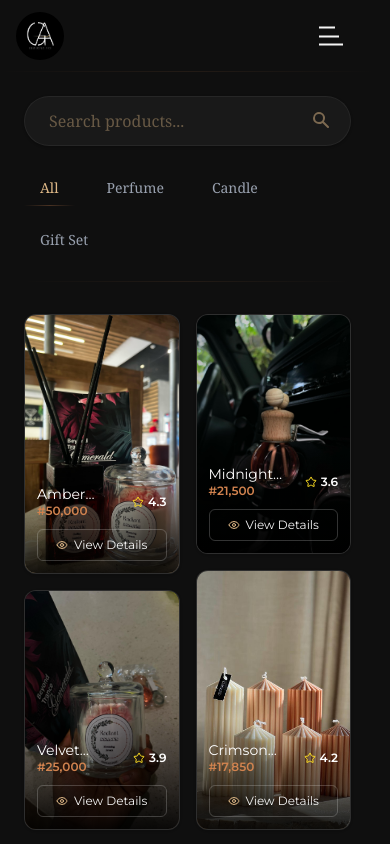
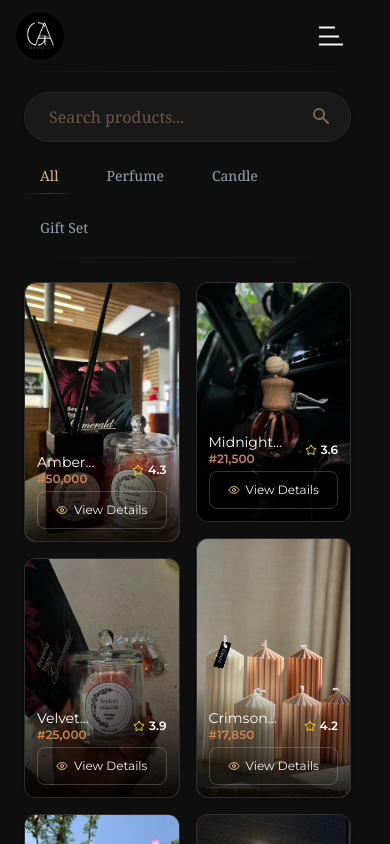
Before and after one commit to Dee-jedi/gemerald, a React (Vite) app: page /products in a window 390 px wide. Shown: the top 844 px of the page. Built offline with nearby package versions, Linux system fonts and the light colour scheme; a web font is replaced by a local one.

Commit message:
Finishing touches to products

```diff
--- a/src/components/products/ProductCard.jsx
+++ b/src/components/products/ProductCard.jsx
@@ -74,7 +74,7 @@ export const ProductCard = ({ product, fixedHeight = false }) => {
       ) : (
         // Mobile layout - overlay on image
         <div className="absolute bottom-0 left-0 right-0 bg-gradient-to-t from-black/90 to-transparent p-3 pt-6">
-          <div className="space-y-1.5">
+          <div className="sm:space-y-1.5 space-y-0">
             <div className="flex justify-between items-center gap-2">
               <div className="flex-1 min-w-0">
                 <h3 className="font-medium text-sm text-white line-clamp-1 leading-tight">
@@ -92,9 +92,9 @@ export const ProductCard = ({ product, fixedHeight = false }) => {
             <Link to={`/products/${product.id}`} className="block pt-1">
               <Button
                 variant="outline"
-                size="sm"
+                size="md"
                 fullWidth
-                className="gap-1.5 text-xs py-[7px] bg-black/40 sm:bg-white/90 sm:hover:bg-white"
+                className="gap-1.5 text-xs py-[10px] bg-black sm:bg-white/90 sm:hover:bg-white"
               >
                 <Eye className="w-3 h-3 text-[var(--color-wood)]" />
                 View Details
--- a/src/pages/Products.jsx
+++ b/src/pages/Products.jsx
@@ -31,10 +31,10 @@ const Products = () => {
   }, [filter, searchQuery]);
 
   return (
-    <AnimatedPage className="py-6 md:py-10">
+    <AnimatedPage className="py-5 md:py-10">
       <div className="max-w-7xl mx-auto px-6">
         {/* Search Bar */}
-        <ScrollAnimatedItem amount={0.05} className="mb-6 md:mb-8">
+        <ScrollAnimatedItem amount={0.05} className="mb-4 md:mb-8">
           <div className="relative max-w-2xl mx-auto">
             <input
               type="text"
@@ -68,8 +68,8 @@ const Products = () => {
         </ScrollAnimatedItem>
 
         {/* Filters */}
-        <ScrollAnimatedItem amount={0.1} className="mb-8 md:mb-12">
-          <div className="flex flex-wrap gap-4 pb-6 relative">
+        <ScrollAnimatedItem amount={0.1} className="mb-6 md:mb-12">
+          <div className="flex flex-wrap gap-4 pb-3 sm:pb-6 relative">
             {["all", "perfume", "candle", "gift set"].map((cat) => (
               <button
                 key={cat}
```
